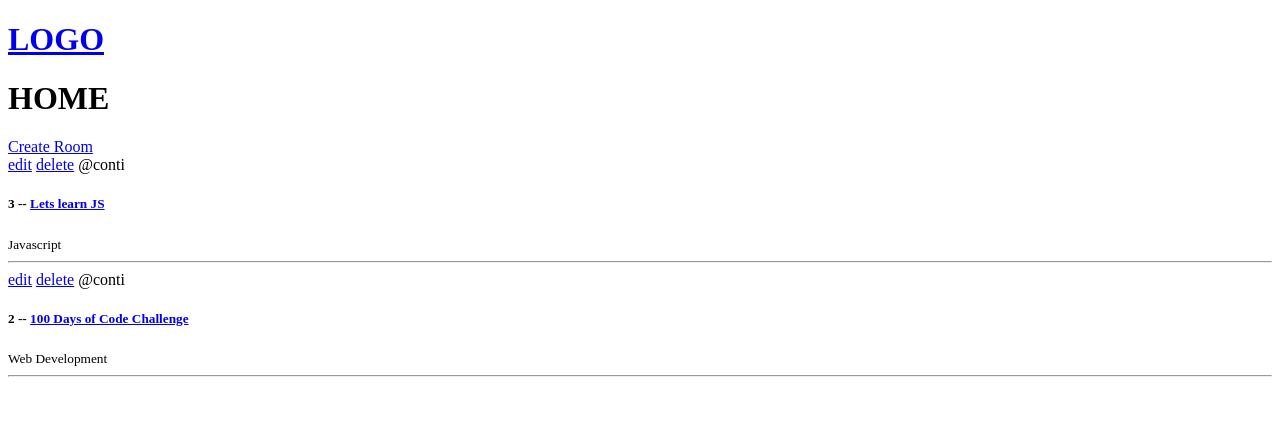
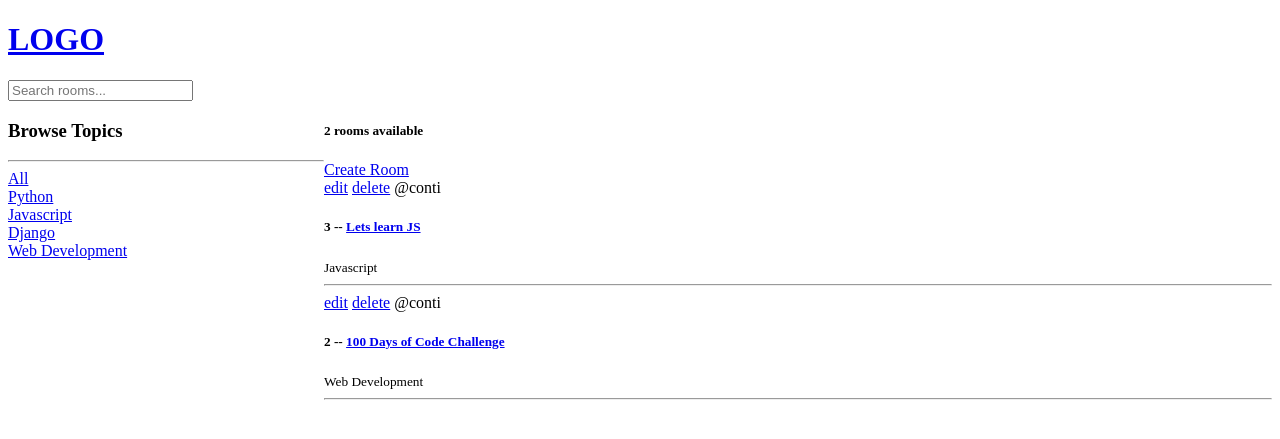
Before and after one commit to Fcontice/studyBuddy, a Django app: page / in a window 1280 px wide. Shown: the top 439 px of the page. Run offline with Django 5.2, Linux system fonts and the light colour scheme; data comes from the database, SQL or seed files in the repository.

Commit message:
2:22:27 Timestamp

```diff
--- a/base/templates/base/home.html
+++ b/base/templates/base/home.html
@@ -1,22 +1,45 @@
-{% extends 'main.html' %}
+{% extends 'main.html' %} {% block content %}
 
-{% block content %}
-<h1>HOME</h1>
+<style>
+  .home-container {
+    display: grid;
+    grid-template-columns: 1fr 3fr;
+  }
+</style>
+
+<div class="home-container">
+
   <div>
+    <h3>Browse Topics</h3>
+    <hr />
 
+    <div>
+      <a href="{% url 'home' %}">All</a>
+    </div>
+
+    {% for topic in topics %}
+    <div>
+      <a href="{% url 'home' %}?q={{topic.name}}">{{topic.name}}</a>
+    </div>
+    {% endfor %}
+  </div>
+
+  <div>
+    <h5>{{room_count}} rooms available</h5>
     <a href="{% url 'create-room' %}">Create Room</a>
-
     <div>
       {% for room in rooms %}
       <div>
         <a href="{% url 'update-room' room.id %}">edit</a>
         <a href="{% url 'delete-room' room.id %}">delete</a>
         <span>@{{room.host.username}}</span>
-                <h5>{{room.id}} -- <a href="{% url 'room' room.id %}">{{room.name}}</a></h5>
+        <h5>
+          {{room.id}} -- <a href="{% url 'room' room.id %}">{{room.name}}</a>
+        </h5>
         <small>{{room.topic.name}}</small>
-                <hr>
+        <hr />
       </div>
-
+    </div>
     {% endfor %}
   </div>
 
--- a/base/views.py
+++ b/base/views.py
@@ -1,12 +1,20 @@
 from django.shortcuts import render, redirect
-from .models import Room
+from django.db.models import Q
+from .models import Room, Topic
 from .forms import RoomForm
 # Create your views here.
 
+def home(request):
+    q = request.GET.get('q') if request.GET.get('q') != None else ''
+    rooms = Room.objects.filter(
+        Q(topic__name__icontains=q) |
+        Q(name__icontains=q) |
+        Q(description__icontains=q)
+        )
 
-def home(request):
-    rooms = Room.objects.all()
-    context = {"rooms":rooms}
+    topics = Topic.objects.all()
+    room_count = rooms.count()
+    context = {"rooms":rooms, "topics":topics, 'room_count':room_count}
     return render(request, 'base/home.html', context)
 
 def room(request, pk):
--- a/templates/navbar.html
+++ b/templates/navbar.html
@@ -1,3 +1,7 @@
 <a href="/">
     <h1>LOGO</h1>
 </a>
+
+<form action="{% url 'home' %}" method="GET">
+    <input type="text" name="q" placeholder="Search rooms...">
+</form>
```
Lines whose indentation alone changed are shown as unchanged.
